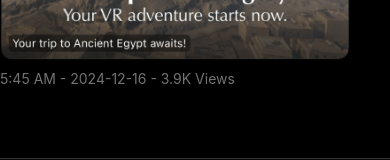
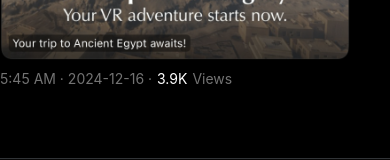
Before and after one commit to benferaer/mobile-dev-assignment-1, a React Native app: screen / in a window 390 px wide. Shown: the part 596-756 px from the top of the page. Built offline with nearby package versions, Linux system fonts and the light colour scheme.

Commit message:
Updated styling for tweet stats

```diff
--- a/App.tsx
+++ b/App.tsx
@@ -23,7 +23,11 @@ export default function App() {
             source={require('./assets/tweetImage.png')}
             style={styles.image}
           />
-          <Text style={styles.footerText}>5:45 AM - 2024-12-16 - 3.9K Views</Text>
+          <View style={styles.statsRow}>
+            <Text style={styles.footerText}>5:45 AM &#183; 2024-12-16 &#183;</Text>
+            <Text style={styles.viewCount}>3.9K</Text>
+            <Text style={styles.viewsLabel}>Views</Text>
+          </View>
         </View>
       </ScrollView>
       <View style={styles.footer}>
@@ -99,5 +103,15 @@ const styles = StyleSheet.create({
     fontWeight: 'bold',
     color: '#ffffff',
     fontSize: 18,
+  },
+  viewCount: {
+    color: '#ffffff',
+  },
+  viewsLabel: {
+    color: '#737373',
+  },
+  statsRow: {
+    flexDirection: 'row',
+    gap: 5,
   }
 });
```
